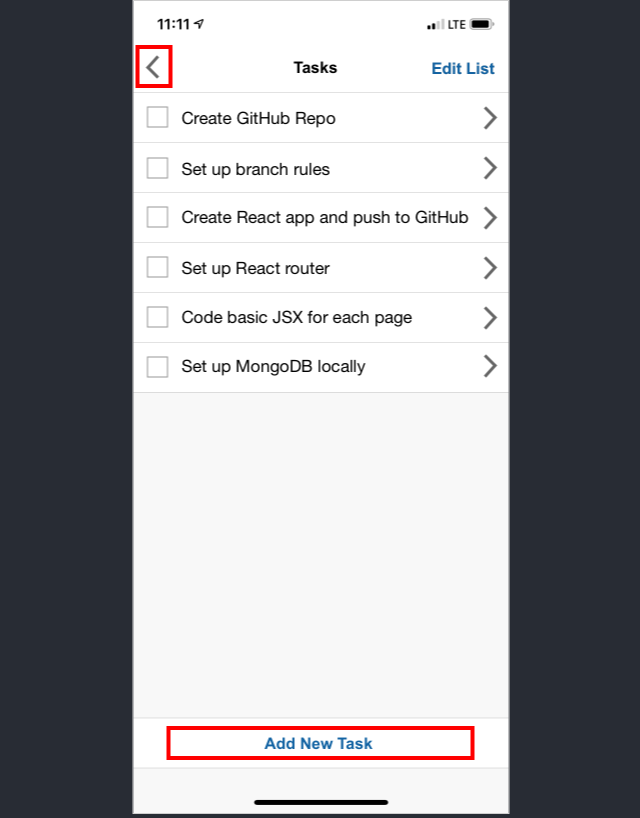
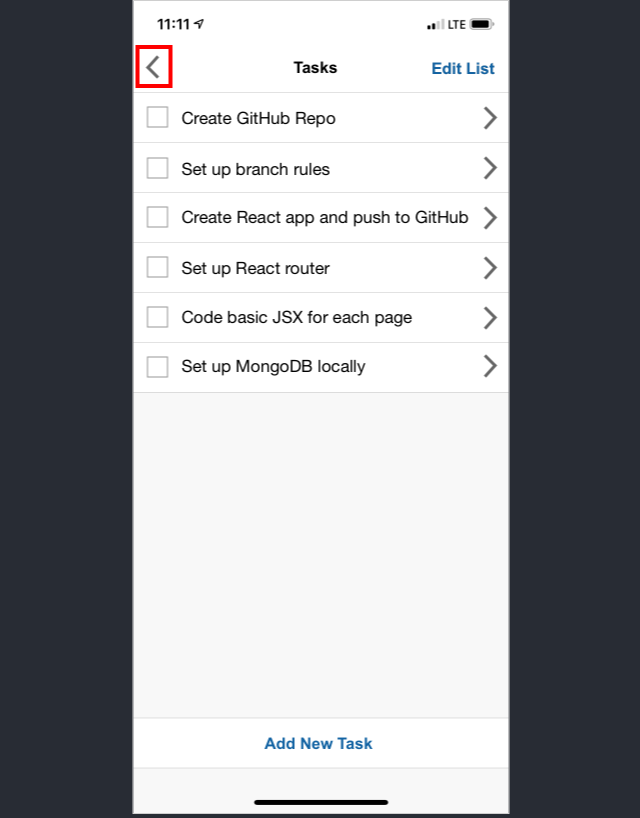
Before and after one commit to makicoding/New-Slack-Prototype, a React (Create React App) app: page /page6 in a window 1280 px wide. Shown: the whole page, without its empty margins (319-959 px from the left). Built offline with nearby package versions, Linux system fonts and the light colour scheme.

Commit message:
p6button2 removed from page6.js and page6.css

```diff
--- a/src/pages/page6.css
+++ b/src/pages/page6.css
@@ -12,18 +12,3 @@
 .p6Button1:hover {
     cursor: pointer;
 }
-
-.p6Button2 {
-    width: 300px;
-    height: 26px;
-
-    border: 4px solid red;
-
-    position: absolute;
-    left: 34px;
-    top: 726px;
-}
-
-.p6Button2:hover {
-    cursor: pointer;
-}
--- a/src/pages/page6.js
+++ b/src/pages/page6.js
@@ -11,13 +11,7 @@ class Page6 extends React.Component {
 
     p6Button1Click = () => {
         window.open(
-            "/page5", "_self"
-        );
-    }
-
-    p6Button2Click = () => {
-        window.open(
-            "/page7", "_self"
+            "/", "_self"
         );
     }
 
@@ -31,7 +25,6 @@ class Page6 extends React.Component {
 
                     <Link className="p6Button1" onClick={this.p6Button1Click}></Link>
 
-                    <Link className="p6Button2" onClick={this.p6Button2Click}></Link>
                 </div>
 
             </div>
```
